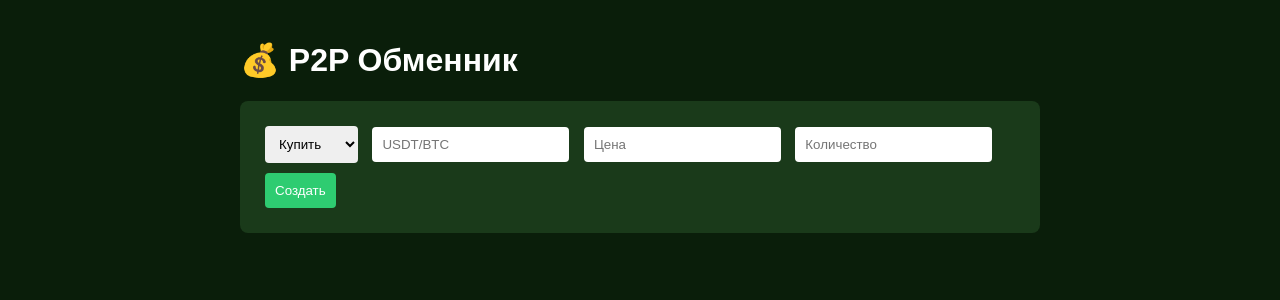
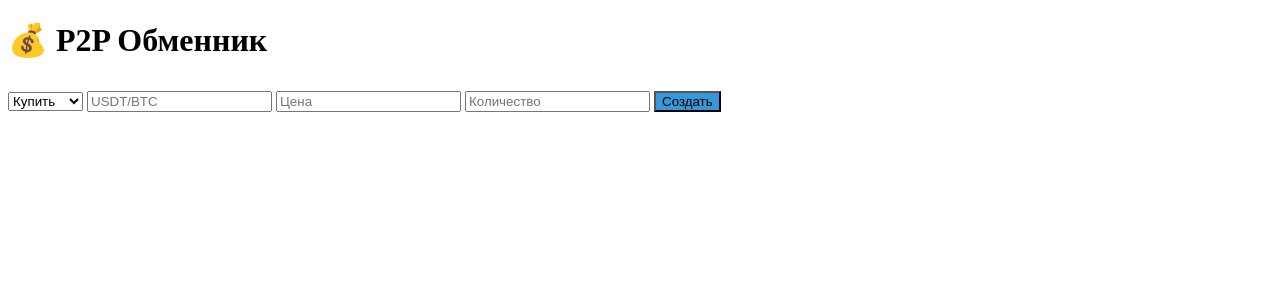
Before and after one commit to Yupara/Yupara, a FastAPI app: page / in a window 1280 px wide. Shown: the top 300 px of the page. Run offline with FastAPI, Linux system fonts and the light colour scheme; data that the repository does not hold is empty.

Commit message:
Update style.css

```diff
--- a/static/style.css
+++ b/static/style.css
@@ -1,47 +1,9 @@
-body {
-    font-family: Arial, sans-serif;
-    background-color: #0a1e0a;
-    color: #fff;
-    margin: 0;
-    padding: 20px;
+button[type="submit"] {
+    background: #3498db;
+    margin-top: 10px;
+    transition: background 0.3s;
 }
 
-.container {
-    max-width: 800px;
-    margin: 0 auto;
+button[type="submit"]:hover {
+    background: #2980b9;
 }
-
-form {
-    background: #1a3a1a;
-    padding: 20px;
-    border-radius: 8px;
-    margin-bottom: 20px;
-}
-
-input, select, button {
-    padding: 10px;
-    margin: 5px;
-    border: none;
-    border-radius: 4px;
-}
-
-button {
-    background: #2ecc71;
-    color: white;
-    cursor: pointer;
-}
-
-.ad {
-    background: #1a3a1a;
-    padding: 15px;
-    margin-bottom: 10px;
-    border-radius: 8px;
-}
-
-.ad.buy {
-    border-left: 4px solid #2ecc71;
-}
-
-.ad.sell {
-    border-left: 4px solid #e74c3c;
-}
```
